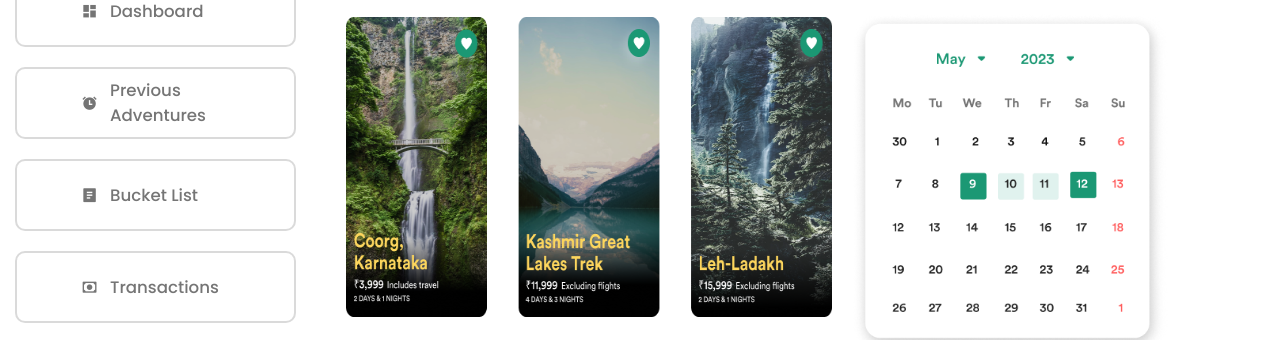
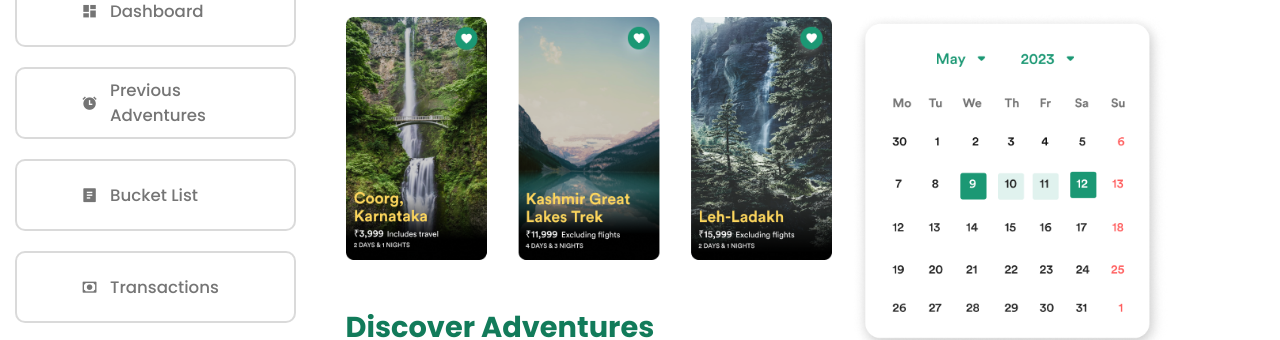
Before and after one commit to aliyaparween/vikasana-assessment, a plain HTML site: page index.html in a window 1280 px wide. Shown: the part 138-478 px from the top of the page. Drawn offline with nearby package versions, Linux system fonts and the light colour scheme.

Commit message:
fixed image height

```diff
--- a/assests/style.css
+++ b/assests/style.css
@@ -95,7 +95,7 @@ body {
 
 .middle img{
   width: 100%;
-  height: 300px;
+  height: 19vw;
   margin: 3vw 0;
 
 }
```
